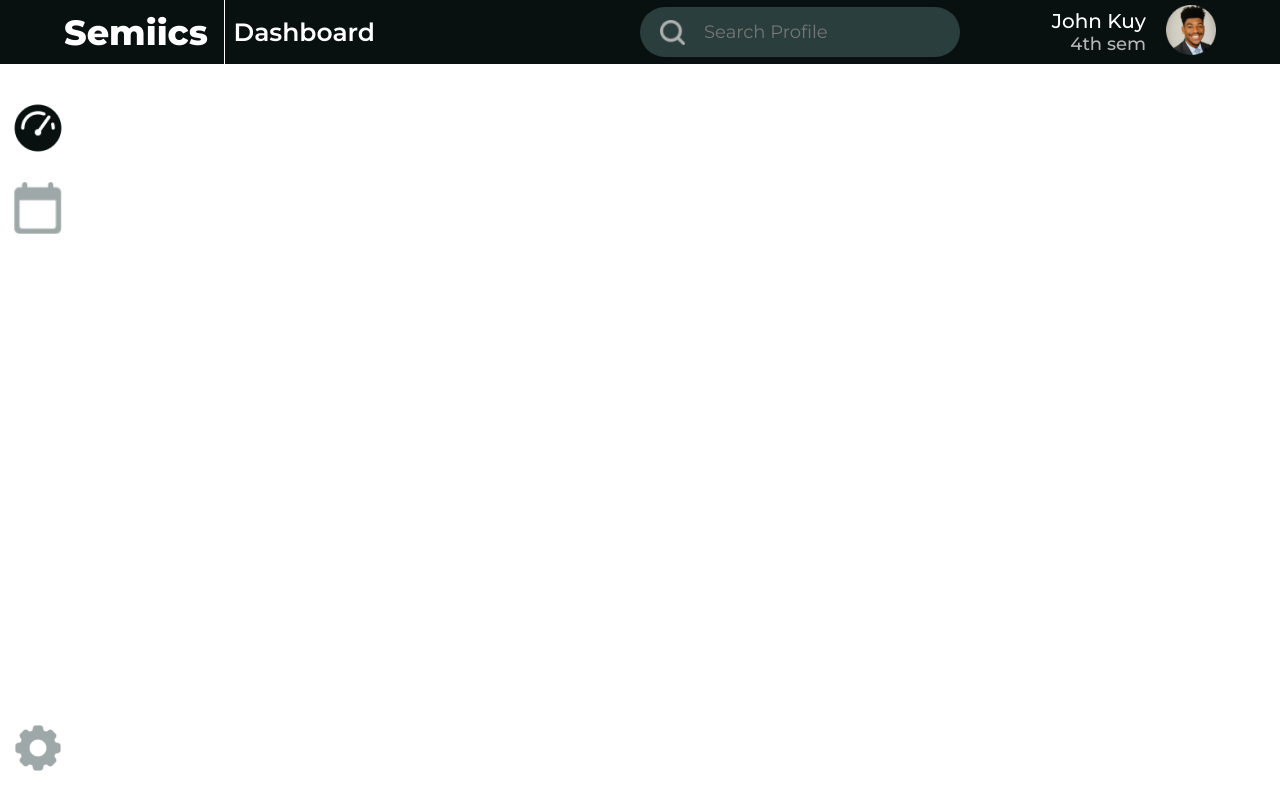
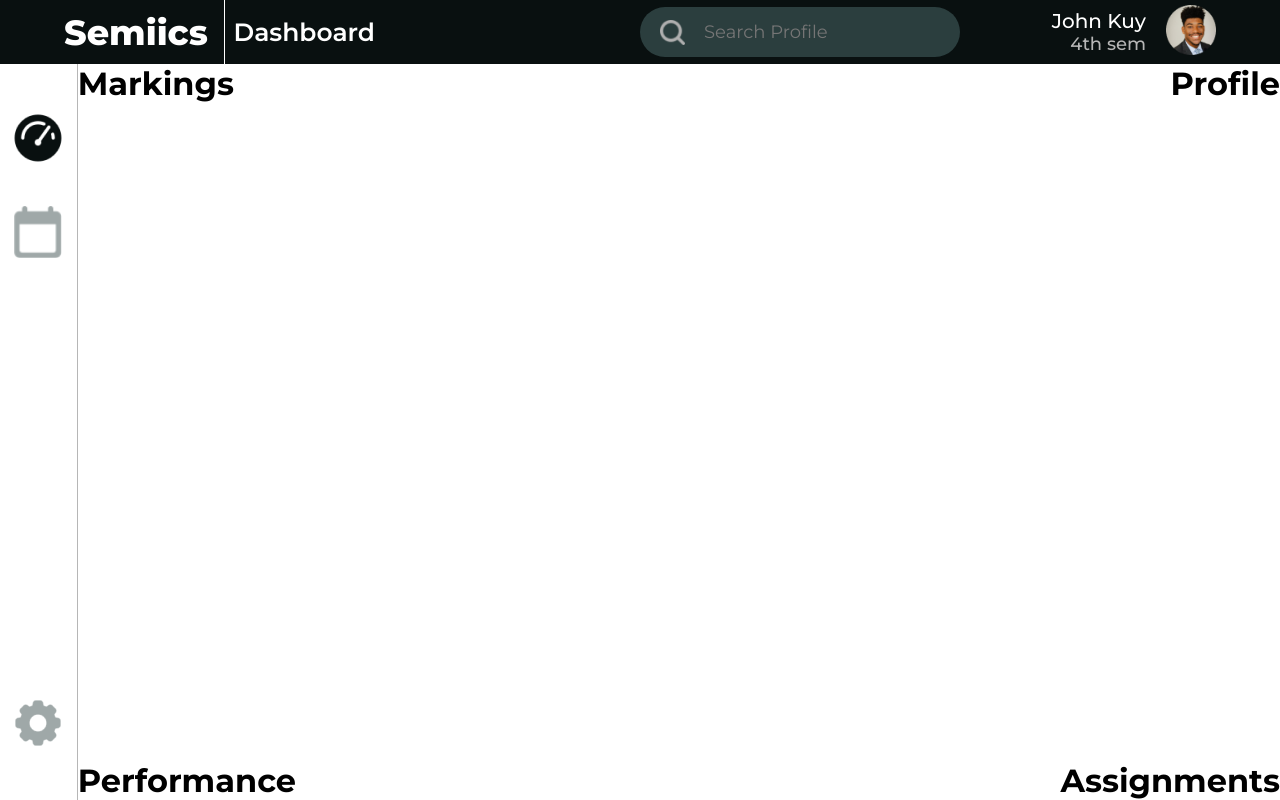
Before and after one commit to Shykip/semiics-project, a React (Vite) app: page / in a window 1280 px wide. Built offline with nearby package versions, Linux system fonts and the light colour scheme.

Commit message:
Day 1 Heading & NavBar FrontEnd

```diff
--- /dev/null
+++ b/src/components/Assignments.jsx
@@ -0,0 +1,9 @@
+function Assignments() {
+    return (
+        <div className="assignments">
+            <h1>Assignments</h1>
+        </div>
+    )
+}
+
+export default Assignments
--- a/src/components/ContentPage.jsx
+++ b/src/components/ContentPage.jsx
@@ -1,11 +1,23 @@
 import "../style/contentPage.scss"
 import NavBar from "./NavBar"
+import Markings from "./Markings"
+import Profile from "./Profile"
+import Performance from "./Performance"
+import Assignments from "./Assignments"
 
 function ContentPage() {
 
     return (
         <div className="contentPage">
             <NavBar />
+            <div className="dashboardPage">
+                <div className="dashboardTopContents">
+                    <Markings /><Profile />
+                </div>
+                <div className="dashboardBotContents">
+                    <Performance /><Assignments />
+                </div>
+            </div>
         </div>
     )
 }
--- /dev/null
+++ b/src/components/Markings.jsx
@@ -0,0 +1,9 @@
+function Markings() {
+    return (
+        <div className="markings">
+            <h1>Markings</h1>
+        </div>
+    )
+}
+
+export default Markings
--- /dev/null
+++ b/src/components/Performance.jsx
@@ -0,0 +1,9 @@
+function Performance() {
+    return (
+        <div className="performance">
+            <h1>Performance</h1>
+        </div>
+    )
+}
+
+export default Performance
--- /dev/null
+++ b/src/components/Profile.jsx
@@ -0,0 +1,9 @@
+function Profile() {
+    return (
+        <div className="profile">
+            <h1>Profile</h1>
+        </div>
+    )
+}
+
+export default Profile
--- a/src/style/contentpage.scss
+++ b/src/style/contentpage.scss
@@ -1,3 +1,26 @@
+@import './prop.scss';
+
 .contentPage {
     display: flex;
+    width: 100vw;
+    height: 92vh;
+
+    .dashboardPage {
+        width: 94vw;
+        display: flex;
+        flex-direction: column;
+        justify-content: space-between;
+
+        .dashboardTopContents {
+            display: flex;
+            justify-content: space-between;
+            width: 100%;
+        }
+
+        .dashboardBotContents {
+            display:  flex;
+            justify-content: space-between;
+            width: 100%;
+        }
+    }
 }
--- a/src/style/navBar.scss
+++ b/src/style/navBar.scss
@@ -1,3 +1,5 @@
+@import './prop.scss';
+
 .navBar {
     height: 92vh;
     width: 6vw;
@@ -5,16 +7,17 @@
     align-items: center;
     flex-direction: column;
     justify-content: space-between;
+    border-right: solid 1px $appLightGray;
 
     .topBar {
         display: flex;
-        justify-content: space-around;
+        justify-content: space-between;
         flex-direction: column;
-        margin-top: 25px;
-        height: 20vh;
+        margin-top: 50px;
+        height: 18vh;
     }
 
     .botBar {
-        margin-bottom: 25px;
+        margin-bottom: 50px;
     }
 }
```
